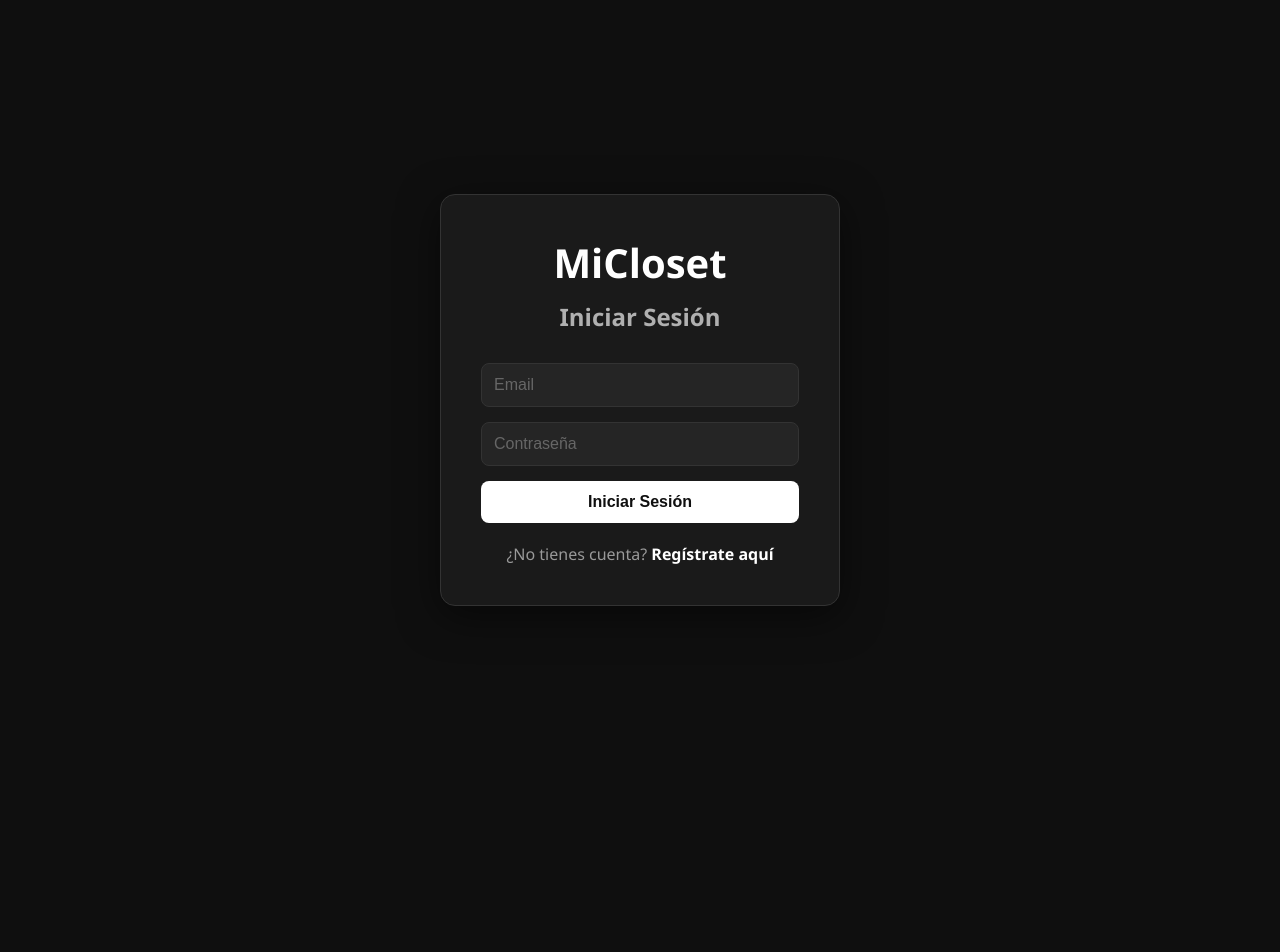
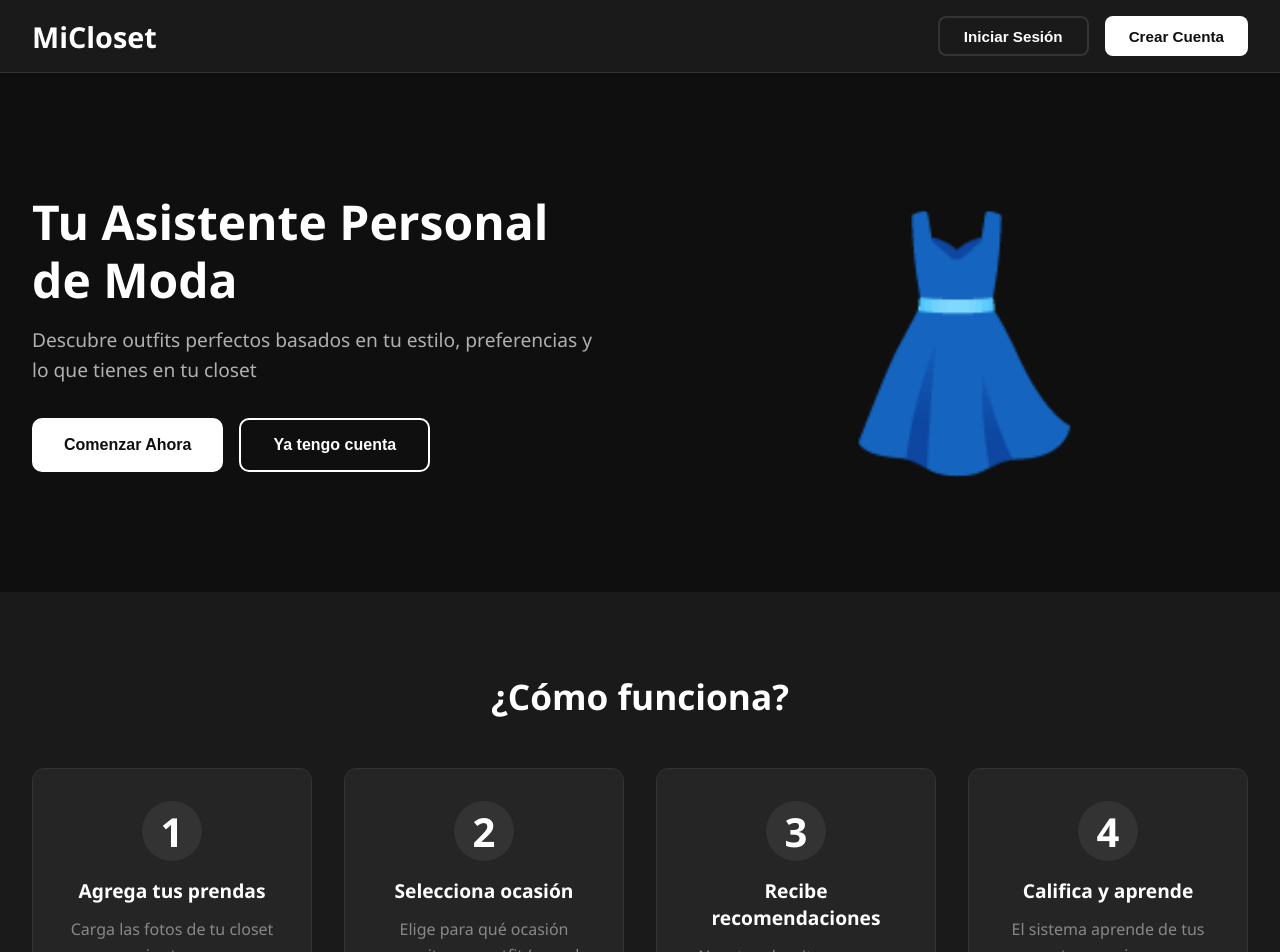
Before and after one commit to DiegoSalsa/MiCloset, a React (Create React App) app in the folder frontend/: page / in a window 1280 px wide. Before the commit this address led to /login. Shown: the top 952 px of the page. Before the commit the page ends 800 px from the top, so only its background shows below. Built offline with nearby package versions, Linux system fonts and the light colour scheme; no server answers.

Commit message:
Crear landing page y redirigir login a /outfits

```diff
--- a/frontend/src/App.jsx
+++ b/frontend/src/App.jsx
@@ -1,5 +1,6 @@
 import React from 'react';
 import { BrowserRouter as Router, Routes, Route, Navigate } from 'react-router-dom';
+import Landing from './components/Landing';
 import Login from './components/Login';
 import Register from './components/Register';
 import Closet from './components/Closet';
@@ -42,7 +43,7 @@ function App() {
             </PrivateRoute>
           }
         />
-        <Route path="/" element={<Navigate to="/closet" />} />
+        <Route path="/" element={<Landing />} />
       </Routes>
     </Router>
   );
--- /dev/null
+++ b/frontend/src/components/Landing.css
@@ -0,0 +1,313 @@
+.landing {
+  min-height: 100vh;
+  background: #0f0f0f;
+  color: #ffffff;
+  font-family: 'Segoe UI', Tahoma, Geneva, Verdana, sans-serif;
+  overflow-x: hidden;
+}
+
+/* Header */
+.landing-header {
+  background: #1a1a1a;
+  border-bottom: 1px solid #333;
+  padding: 1rem 0;
+  position: sticky;
+  top: 0;
+  z-index: 100;
+}
+
+.header-content {
+  max-width: 1400px;
+  margin: 0 auto;
+  padding: 0 2rem;
+  display: flex;
+  justify-content: space-between;
+  align-items: center;
+}
+
+.logo-title {
+  margin: 0;
+  font-size: 1.8rem;
+  font-weight: 700;
+  color: #ffffff;
+}
+
+.landing-nav {
+  display: flex;
+  gap: 1rem;
+}
+
+.nav-btn {
+  padding: 0.6rem 1.5rem;
+  border: none;
+  border-radius: 8px;
+  cursor: pointer;
+  font-weight: 600;
+  transition: all 0.3s ease;
+  font-size: 0.95rem;
+}
+
+.nav-btn.login-btn {
+  background: transparent;
+  color: #ffffff;
+  border: 2px solid #333;
+}
+
+.nav-btn.login-btn:hover {
+  border-color: #ffffff;
+  background: #252525;
+}
+
+.nav-btn.register-btn {
+  background: #ffffff;
+  color: #0f0f0f;
+}
+
+.nav-btn.register-btn:hover {
+  background: #e0e0e0;
+  transform: translateY(-2px);
+}
+
+/* Hero Section */
+.hero {
+  max-width: 1400px;
+  margin: 0 auto;
+  padding: 6rem 2rem;
+  display: grid;
+  grid-template-columns: 1fr 1fr;
+  gap: 4rem;
+  align-items: center;
+}
+
+.hero-content h2 {
+  font-size: 3rem;
+  font-weight: 700;
+  margin: 0 0 1rem 0;
+  line-height: 1.2;
+}
+
+.hero-content p {
+  font-size: 1.2rem;
+  color: #b0b0b0;
+  margin: 0 0 2rem 0;
+  line-height: 1.6;
+}
+
+.hero-buttons {
+  display: flex;
+  gap: 1rem;
+}
+
+.cta-btn {
+  padding: 1rem 2rem;
+  border: none;
+  border-radius: 10px;
+  font-size: 1rem;
+  font-weight: 600;
+  cursor: pointer;
+  transition: all 0.3s ease;
+}
+
+.cta-btn.primary {
+  background: #ffffff;
+  color: #0f0f0f;
+}
+
+.cta-btn.primary:hover {
+  background: #e0e0e0;
+  transform: translateY(-3px);
+  box-shadow: 0 10px 30px rgba(255, 255, 255, 0.1);
+}
+
+.cta-btn.secondary {
+  background: transparent;
+  color: #ffffff;
+  border: 2px solid #ffffff;
+}
+
+.cta-btn.secondary:hover {
+  background: #ffffff;
+  color: #0f0f0f;
+  transform: translateY(-3px);
+}
+
+.hero-visual {
+  display: flex;
+  justify-content: center;
+  align-items: center;
+}
+
+.fashion-icon {
+  font-size: 15rem;
+  animation: float 3s ease-in-out infinite;
+}
+
+@keyframes float {
+  0%, 100% {
+    transform: translateY(0px);
+  }
+  50% {
+    transform: translateY(-20px);
+  }
+}
+
+/* Features Section */
+.features {
+  background: #1a1a1a;
+  padding: 5rem 2rem;
+  max-width: 1400px;
+  margin: 0 auto;
+}
+
+.features h3,
+.benefits h3 {
+  text-align: center;
+  font-size: 2.2rem;
+  margin: 0 0 3rem 0;
+  color: #ffffff;
+}
+
+.features-grid {
+  display: grid;
+  grid-template-columns: repeat(auto-fit, minmax(250px, 1fr));
+  gap: 2rem;
+}
+
+.feature-card {
+  background: #252525;
+  padding: 2rem;
+  border-radius: 12px;
+  border: 1px solid #333;
+  text-align: center;
+  transition: all 0.3s ease;
+}
+
+.feature-card:hover {
+  border-color: #555;
+  background: #2a2a2a;
+  transform: translateY(-5px);
+}
+
+.feature-icon {
+  font-size: 2.5rem;
+  font-weight: 700;
+  color: #ffffff;
+  background: #333;
+  width: 60px;
+  height: 60px;
+  border-radius: 50%;
+  display: flex;
+  align-items: center;
+  justify-content: center;
+  margin: 0 auto 1rem;
+}
+
+.feature-card h4 {
+  margin: 0 0 0.8rem 0;
+  font-size: 1.2rem;
+  color: #ffffff;
+}
+
+.feature-card p {
+  margin: 0;
+  color: #888;
+  line-height: 1.6;
+}
+
+/* Benefits Section */
+.benefits {
+  padding: 5rem 2rem;
+  max-width: 1400px;
+  margin: 0 auto;
+}
+
+.benefits-list {
+  display: grid;
+  grid-template-columns: repeat(auto-fit, minmax(250px, 1fr));
+  gap: 1.5rem;
+}
+
+.benefit {
+  display: flex;
+  align-items: flex-start;
+  gap: 1rem;
+  padding: 1.5rem;
+  background: #1a1a1a;
+  border-radius: 10px;
+  border: 1px solid #333;
+}
+
+.check {
+  color: #4ade80;
+  font-size: 1.5rem;
+  font-weight: 700;
+  flex-shrink: 0;
+}
+
+.benefit p {
+  margin: 0;
+  color: #b0b0b0;
+  font-size: 1rem;
+  line-height: 1.5;
+}
+
+/* Footer */
+.landing-footer {
+  text-align: center;
+  padding: 2rem;
+  border-top: 1px solid #333;
+  color: #888;
+  background: #1a1a1a;
+}
+
+.landing-footer p {
+  margin: 0;
+}
+
+/* Responsive */
+@media (max-width: 768px) {
+  .hero {
+    grid-template-columns: 1fr;
+    padding: 3rem 1rem;
+    gap: 2rem;
+  }
+
+  .hero-content h2 {
+    font-size: 2rem;
+  }
+
+  .hero-buttons {
+    flex-direction: column;
+  }
+
+  .cta-btn {
+    width: 100%;
+  }
+
+  .fashion-icon {
+    font-size: 8rem;
+  }
+
+  .features,
+  .benefits {
+    padding: 3rem 1rem;
+  }
+
+  .features h3,
+  .benefits h3 {
+    font-size: 1.8rem;
+  }
+
+  .header-content {
+    flex-direction: column;
+    gap: 1rem;
+  }
+
+  .landing-nav {
+    width: 100%;
+  }
+
+  .nav-btn {
+    flex: 1;
+  }
+}
--- /dev/null
+++ b/frontend/src/components/Landing.jsx
@@ -0,0 +1,108 @@
+import React from 'react';
+import { useNavigate } from 'react-router-dom';
+import './Landing.css';
+
+const Landing = () => {
+  const navigate = useNavigate();
+  const isLoggedIn = !!localStorage.getItem('token');
+
+  if (isLoggedIn) {
+    navigate('/outfits');
+    return null;
+  }
+
+  return (
+    <div className="landing">
+      <header className="landing-header">
+        <div className="header-content">
+          <h1 className="logo-title">MiCloset</h1>
+          <nav className="landing-nav">
+            <button onClick={() => navigate('/login')} className="nav-btn login-btn">
+              Iniciar Sesión
+            </button>
+            <button onClick={() => navigate('/register')} className="nav-btn register-btn">
+              Crear Cuenta
+            </button>
+          </nav>
+        </div>
+      </header>
+
+      <section className="hero">
+        <div className="hero-content">
+          <h2>Tu Asistente Personal de Moda</h2>
+          <p>Descubre outfits perfectos basados en tu estilo, preferencias y lo que tienes en tu closet</p>
+
+          <div className="hero-buttons">
+            <button onClick={() => navigate('/register')} className="cta-btn primary">
+              Comenzar Ahora
+            </button>
+            <button onClick={() => navigate('/login')} className="cta-btn secondary">
+              Ya tengo cuenta
+            </button>
+          </div>
+        </div>
+
+        <div className="hero-visual">
+          <div className="fashion-icon">👗</div>
+        </div>
+      </section>
+
+      <section className="features">
+        <h3>¿Cómo funciona?</h3>
+        <div className="features-grid">
+          <div className="feature-card">
+            <div className="feature-icon">1</div>
+            <h4>Agrega tus prendas</h4>
+            <p>Carga las fotos de tu closet y organiza tu ropa por categorías</p>
+          </div>
+
+          <div className="feature-card">
+            <div className="feature-icon">2</div>
+            <h4>Selecciona ocasión</h4>
+            <p>Elige para qué ocasión necesitas un outfit (casual, formal, playa, etc.)</p>
+          </div>
+
+          <div className="feature-card">
+            <div className="feature-icon">3</div>
+            <h4>Recibe recomendaciones</h4>
+            <p>Nuestro algoritmo genera outfits inteligentes en base a tu estilo</p>
+          </div>
+
+          <div className="feature-card">
+            <div className="feature-icon">4</div>
+            <h4>Califica y aprende</h4>
+            <p>El sistema aprende de tus gustos y mejora sus recomendaciones</p>
+          </div>
+        </div>
+      </section>
+
+      <section className="benefits">
+        <h3>Ventajas</h3>
+        <div className="benefits-list">
+          <div className="benefit">
+            <span className="check">✓</span>
+            <p>Ahorra tiempo decidiendo qué ponerte cada día</p>
+          </div>
+          <div className="benefit">
+            <span className="check">✓</span>
+            <p>Aprende qué combinaciones te funcionan mejor</p>
+          </div>
+          <div className="benefit">
+            <span className="check">✓</span>
+            <p>Descubre nuevas formas de usar tu ropa</p>
+          </div>
+          <div className="benefit">
+            <span className="check">✓</span>
+            <p>Sistema inteligente que se adapta a ti</p>
+          </div>
+        </div>
+      </section>
+
+      <footer className="landing-footer">
+        <p>MiCloset - Tu asistente de moda personal</p>
+      </footer>
+    </div>
+  );
+};
+
+export default Landing;
--- a/frontend/src/components/Login.jsx
+++ b/frontend/src/components/Login.jsx
@@ -21,7 +21,7 @@ const Login = () => {
       localStorage.setItem('token', response.data.token);
       localStorage.setItem('user', JSON.stringify(response.data.user));
 
-      navigate('/dashboard');
+      navigate('/outfits');
     } catch (err) {
       setError(err.response?.data?.error || 'Error al iniciar sesión');
     } finally {
--- a/frontend/src/components/Register.jsx
+++ b/frontend/src/components/Register.jsx
@@ -54,7 +54,7 @@ const Register = () => {
       localStorage.setItem('token', response.data.token);
       localStorage.setItem('user', JSON.stringify(response.data.user));
 
-      navigate('/dashboard');
+      navigate('/outfits');
     } catch (err) {
       setError(err.response?.data?.error || 'Error al registrar');
     } finally {
```
